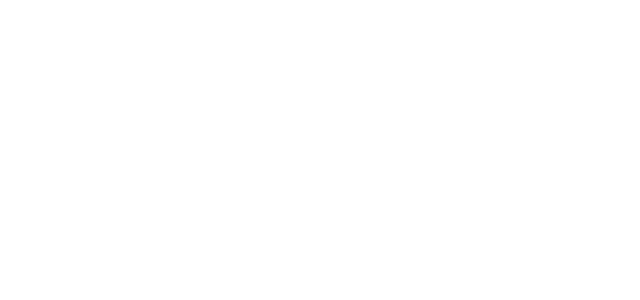
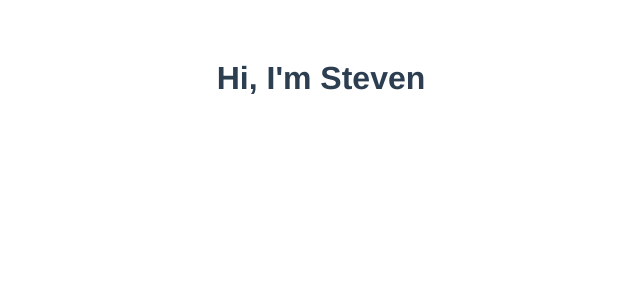
Before and after one commit to themmixproject/cv-website, a Vue app: page / in a window 1280 px wide. Shown: the top 300 px of the page, without its empty margins (319-959 px from the left). Built offline with nearby package versions, Linux system fonts and the light colour scheme.

Commit message:
Loaded profileContent component in App.vue

```diff
--- a/src/App.vue
+++ b/src/App.vue
@@ -1,12 +1,14 @@
 <template>
-  <div></div>
+  <profile-content></profile-content>
 </template>
 
 <script>
+import ProfileContent from "./components/ProfileContent.vue"
 
 export default {
   name: 'App',
   components: {
+    ProfileContent
   }
 }
 </script>
```
